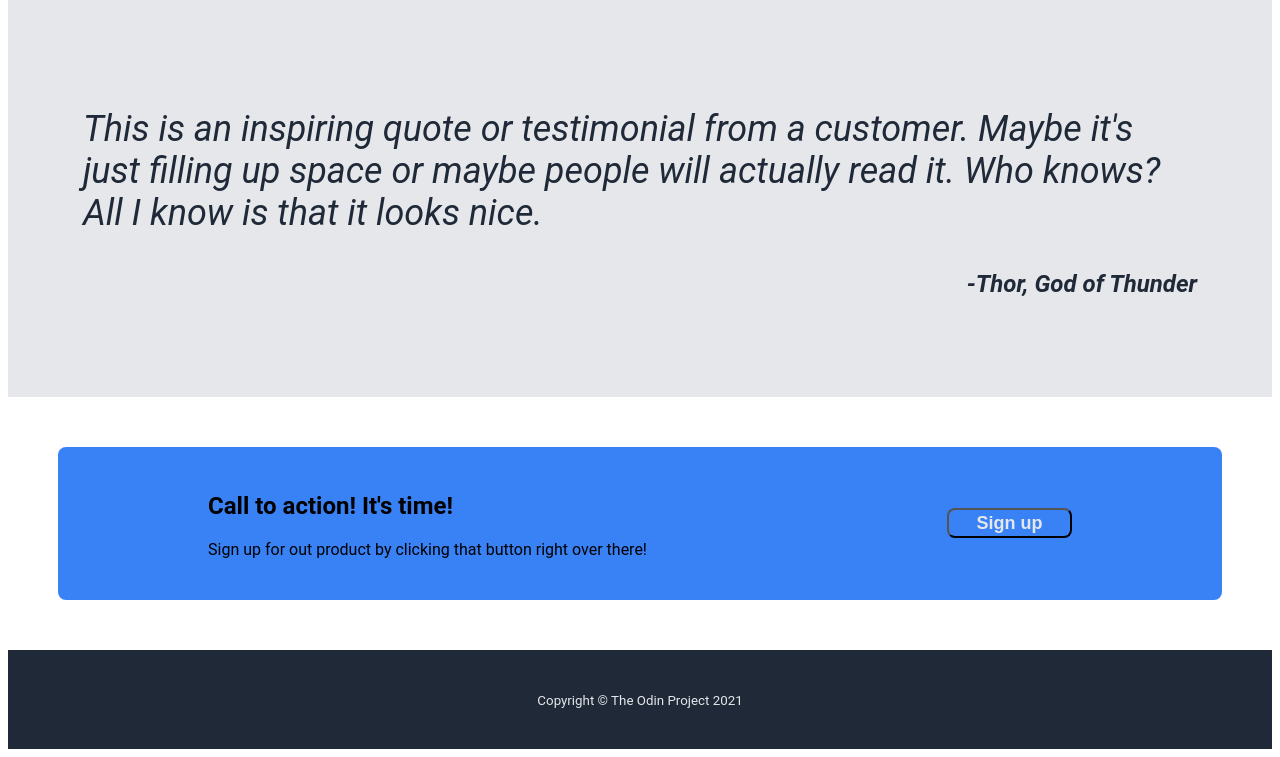
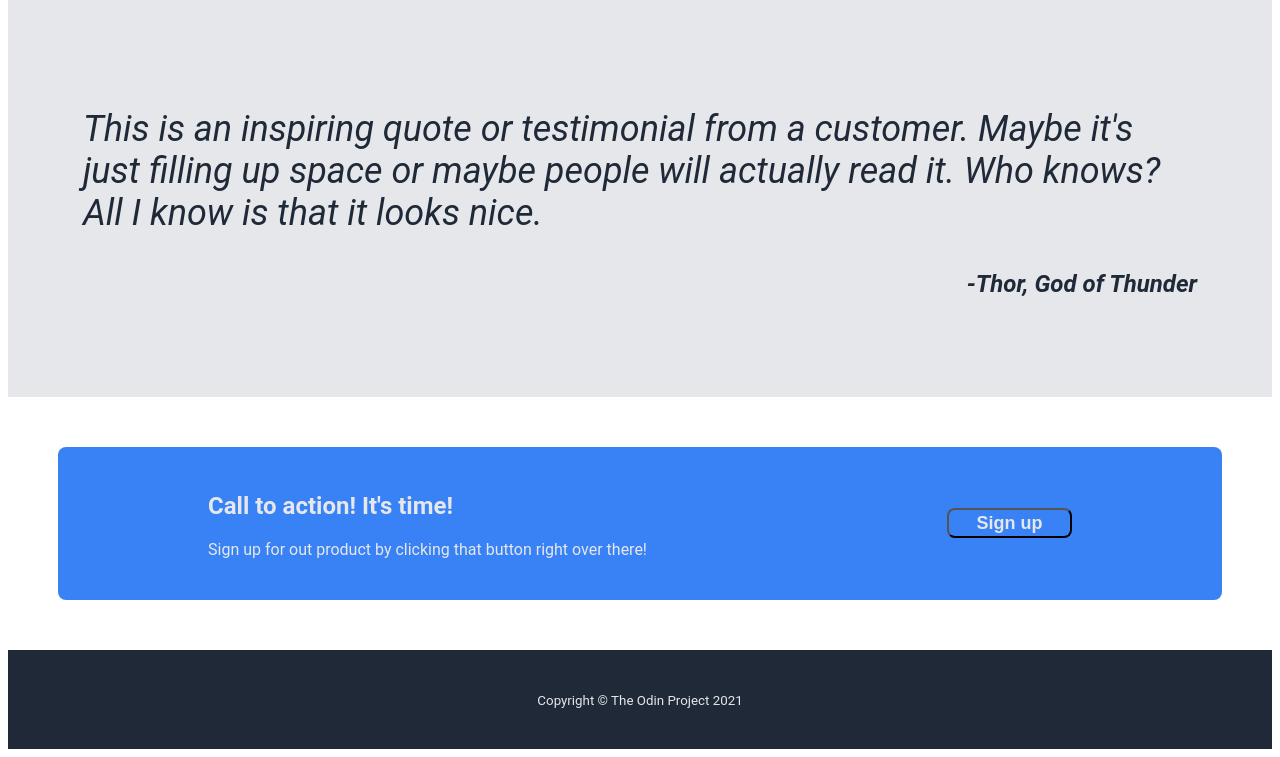
Before and after one commit to jh80/odin-landing-page, a plain HTML site: page index.html in a window 1280 px wide. Shown: the part 822-1579 px from the top of the page. Drawn offline with Linux system fonts and the light colour scheme.

Commit message:
Change blue-box text to white

```diff
--- a/style.css
+++ b/style.css
@@ -137,6 +137,7 @@ nav a {
     align-items: center;
     gap: 100px;
     border-radius: .5rem;
+    color: #e5e7eb;
 }
 
 button {
```
